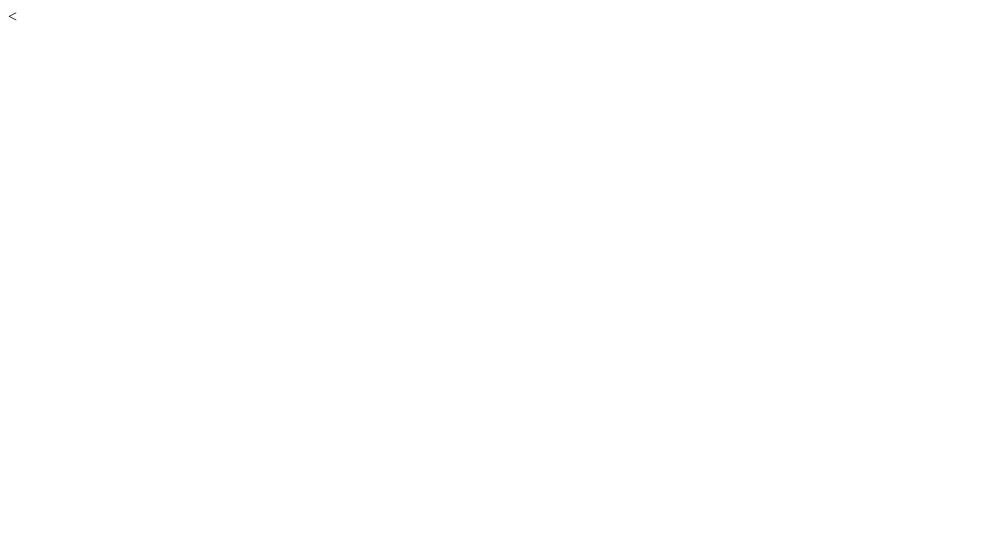
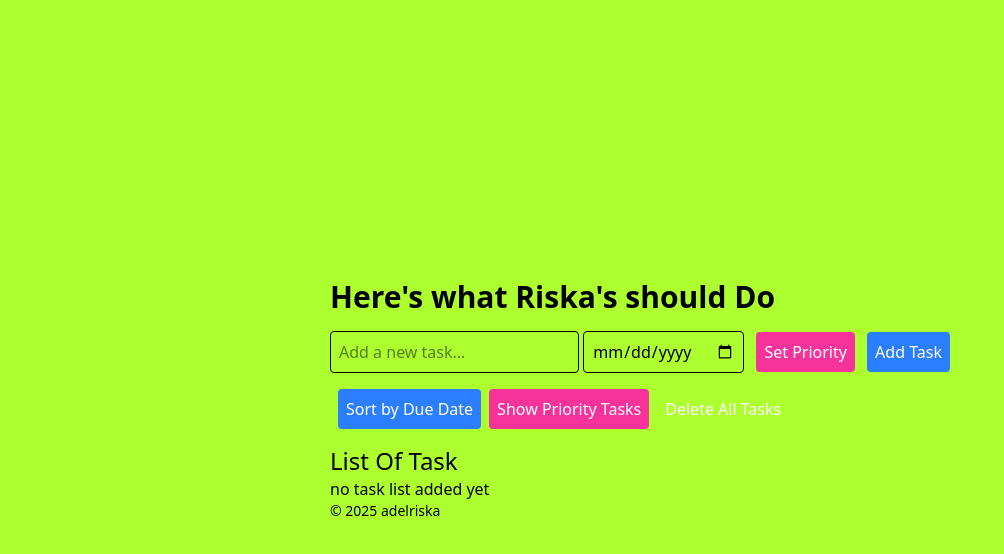
Before and after one commit to adelriska/CodingCamp-13Oct2025-RiskaAdelia, a plain HTML site: page index.html in a window 1280 px wide. Shown: the whole page, without its empty margins (0-1004 px from the left). Drawn offline with nearby package versions, Linux system fonts and the light colour scheme.

Commit message:
Implement task management features with input validation and rendering

```diff
--- a/css/style.css
+++ b/css/style.css
@@ -0,0 +1,6 @@
+body{
+    justify-self: anchor-center;
+    height: 100vh;
+    align-content: center;
+    background-color: greenyellow;
+}
--- a/index.html
+++ b/index.html
@@ -3,21 +3,47 @@
 <head>
     <meta charset="UTF-8">
     <meta name="viewport" content="width=device-width, initial-scale=1.0">
-    <title>Document</title>
+    <title>To Do List</title>
 
     <!-- Link to the external CSS file -->
     <link rel="stylesheet" href="css\style.css">
+
+    <!-- Tailwind CSS -->
+    <script src="https://cdn.jsdelivr.net/npm/@tailwindcss/browser@4"></script>
 </head>
 
 <body>
     <!-- header section -->
-    <<header> </header>
+    <header> </header>
+    <h1 class="text-3xl font-bold">Here's what Riska's should Do</h1>
 
     <!-- main content -->
     <main> </main>
+    <section class="input-section my-4">
+        <input type="text" class="border rounded p-2" id="task-input" placeholder="Add a new task...">
+        <input type="date" class="border rounded p-2" id="task-date" placeholder="Select due date...">
+        <button class="bg-pink-500 text-white p-2 ml-2 rounded" id="priority-button">Set Priority</button>
+        <button class="bg-blue-500 text-white p-2 ml-2 rounded" onclick="addTask();">Add Task</button>
+
+    </section>
+
+    <!-- action button section-->
+    <section class="flex justify-left my-4 mb-4">
+        <button class="bg-blue-500 text-white p-2 ml-2 rounded" onclick="sortByDueDate()">Sort by Due Date</button>
+        <button class="bg-pink-500 text-white p-2 ml-2 rounded" id="show-priority-button">Show Priority Tasks</button>
+        <button class="bg-grey-500 text-white p-2 ml-2 rounded" onclick="deleteAllTasks()">Delete All Tasks</button>
+    </section>
+
+    <section class="task-list-section">
+        <h2 class="text-2xl">List Of Task</h2>
+        <ul id="task-list">
+            <li>no task list added yet</li>
+        </ul>
+    </section>
 
     <!-- footer Section -->
     <footer></footer>
+    <p class="text-sm">&copy; 2025 adelriska</p>
 
 
     <!-- Javascript external file -->
--- a/js/script.js
+++ b/js/script.js
@@ -0,0 +1,49 @@
+///Database Simulation
+let taskDb = [];
+
+function addTask() {
+    const taskInput = document.getElementById('task-input');
+    const taskDate = document.getElementById('task-date');
+
+    if (validateInput(taskInput.value, taskDate.value)) {
+       const newTask = {
+        task: taskInput.value,
+        date: taskDate.value,
+    }
+
+    ///Add to database
+    taskDb.push(newTask);
+
+    renderTasks();
+    }
+}
+
+function renderTasks() {
+    const taskList = document.getElementById('task-list');
+    taskList.innerHTML = '';
+
+    taskDb.forEach((taskItem, index) => {
+        taskList.innerHTML += `<li>${taskItem.task} - ${taskItem.date} </li>`;
+    });
+}
+
+function deleteAllTasks() {
+    taskDb = [];
+    renderTasks();
+}
+
+/// malah keikut ilang semua bray gimana inih
+function sortByDueDate() {
+    taskDb =[];
+    renderTasks();
+}
+
+///everyone has limitation so do i. jadi set priority sama show priority gabisa
+
+function validateInput(task, date) {
+    if (task.trim() === '' || date === '') {
+        alert('Please enter both task and due date.');
+        return false;
+    }
+    return true;
+}
```
